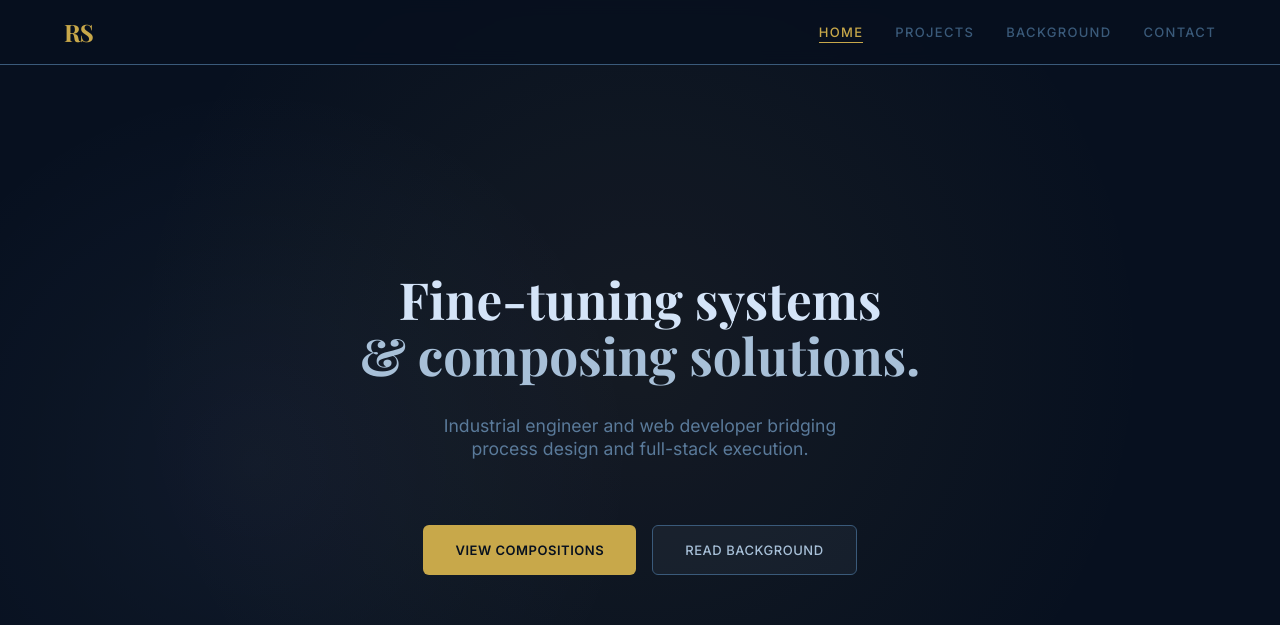
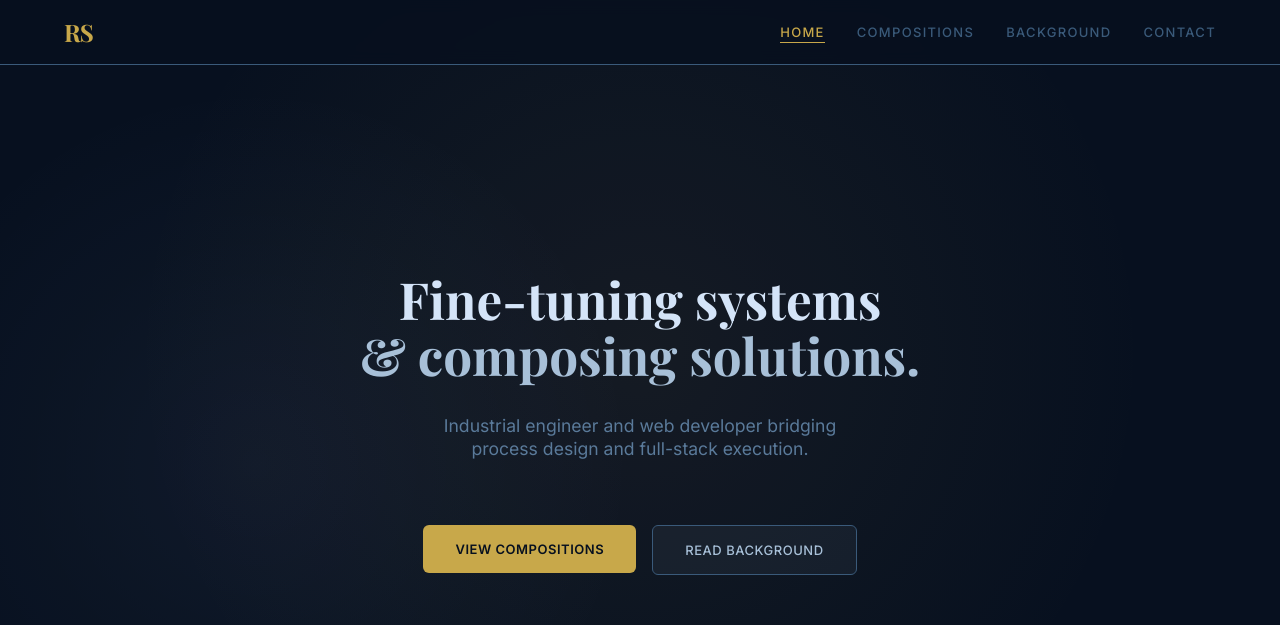
Before and after one commit to Ange-09/ryansantiago-webdev, a Next.js app: page / in a window 1280 px wide. Shown: the top 625 px of the page. Built offline with nearby package versions, Linux system fonts and the light colour scheme.

Commit message:
Link hero section

```diff
--- a/src/app/(main)/a-components/nav/Nav.tsx
+++ b/src/app/(main)/a-components/nav/Nav.tsx
@@ -12,9 +12,8 @@ interface NavLink {
 
 const NAV_LINKS: NavLink[] = [
   { label: "Home", href: "/" },
-  { label: "Projects", href: "/projects" },
+  { label: "Compositions", href: "/compositions" },
   { label: "Background", href: "/background" },
-
   { label: "Contact", href: "/contact" },
 ];
 
--- a/src/app/(main)/home/HeroSection/HeroSection.tsx
+++ b/src/app/(main)/home/HeroSection/HeroSection.tsx
@@ -1,4 +1,5 @@
 import styles from "./HeroSection.module.css";
+import Link from "next/link";
 
 export default function HeroSection() {
   return (
@@ -21,12 +22,17 @@ export default function HeroSection() {
           </p>
 
           <div className={styles.ctaRow}>
+            <Link href="/compositions">
               <button className={styles.btnPrimary} type="button">
                 View Compositions
               </button>
+            </Link>
+
+            <Link href="/background">
               <button className={styles.btnGhost} type="button">
                 Read Background
               </button>
+            </Link>
           </div>
         </div>
       </div>
```
Also changed, not shown: src/app/(main)/compositions/ProjectCard/ProjectCard.module.css (renamed from src/app/(main)/composition/ProjectCard/ProjectCard.module.css), src/app/(main)/compositions/ProjectCard/ProjectCard.tsx (renamed from src/app/(main)/composition/ProjectCard/ProjectCard.tsx), src/app/(main)/compositions/ProjectCard/ProjectModal/ProjectModal.module.css (renamed from src/app/(main)/composition/ProjectCard/ProjectModal/ProjectModal.module.css), src/app/(main)/compositions/ProjectCard/ProjectModal/ProjectModal.tsx (renamed from src/app/(main)/composition/ProjectCard/ProjectModal/ProjectModal.tsx), src/app/(main)/compositions/ProjectsSection/ProjectData.ts (renamed from src/app/(main)/composition/ProjectsSection/ProjectData.ts), src/app/(main)/compositions/ProjectsSection/ProjectsSection.module.css (renamed from src/app/(main)/composition/ProjectsSection/ProjectsSection.module.css), src/app/(main)/compositions/ProjectsSection/ProjectsSection.tsx (renamed from src/app/(main)/composition/ProjectsSection/ProjectsSection.tsx), src/app/(main)/compositions/page.tsx (renamed from src/app/(main)/composition/page.tsx). Lines whose indentation alone changed are shown as unchanged.
